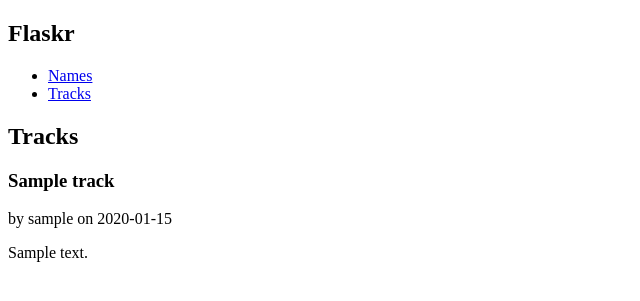
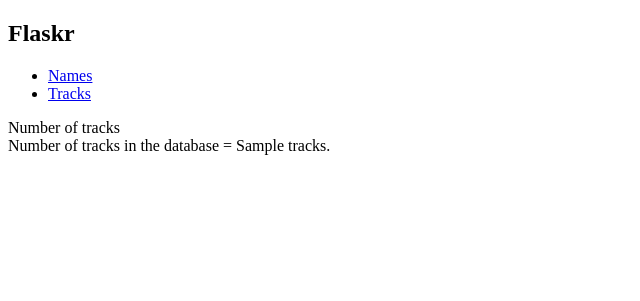
Before and after one commit to Kirtsun/dz_flask_1, a Flask app: template flaskr/templates/auth/tracks.html in a window 1280 px wide. Shown: the top 301 px of the page, without its empty margins (0-640 px from the left). Run offline with Flask 2, Linux system fonts and the light colour scheme; the template is opened without the code that fills it: most values are stand-ins (such as "Sample title", 1, 10 or a date in 2020).

Commit message:
create html

```diff
--- a/flaskr/auth.py
+++ b/flaskr/auth.py
@@ -24,8 +24,10 @@ def tracks():
     db = get_db()
     tracks_ = db.execute(
         'SELECT COUNT(id) FROM tracks'
-    )
-    return render_template('auth/tracks.html', tracks_=tracks_)
+    ).fetchone()
+    for res in tracks_:
+        tracks_number = res
+    return render_template('auth/tracks.html', tracks_=tracks_number)
 
 @bp.route('/tracks/<genre>')
 def tracks_genre():
--- a/flaskr/templates/auth/tracks.html
+++ b/flaskr/templates/auth/tracks.html
@@ -1,28 +1,10 @@
 {% extends 'base.html' %}
 
-{% block header %}
-  <h1>{% block title %}Tracks{% endblock %}</h1>
-  {% if g.user %}
-    <a class="action" href="{{ url_for('blog.create') }}">New</a>
-  {% endif %}
-{% endblock %}
+<section class="content">
+  <header>
+    {% block header %}Number of tracks{% endblock %}
 
-{% block content %}
-  {% for post in posts %}
-    <article class="names">
-      <header>
-        <div>
-          <h1>{{ tracks['title'] }}</h1>
-          <div class="about">by {{ post['username'] }} on {{ post['created'].strftime('%Y-%m-%d') }}</div>
-        </div>
-        {% if g.user['id'] == post['author_id'] %}
-          <a class="action" href="{{ url_for('blog.update', id=post['id']) }}">Edit</a>
-        {% endif %}
-      </header>
-      <p class="body">{{ tracks['body'] }}</p>
-    </article>
-    {% if not loop.last %}
-      <hr>
-    {% endif %}
-  {% endfor %}
-{% endblock %}
+  </header>
+
+  {% block content %} Number of tracks in the database = {{tracks_}}.{% endblock %}
+</section>
```
